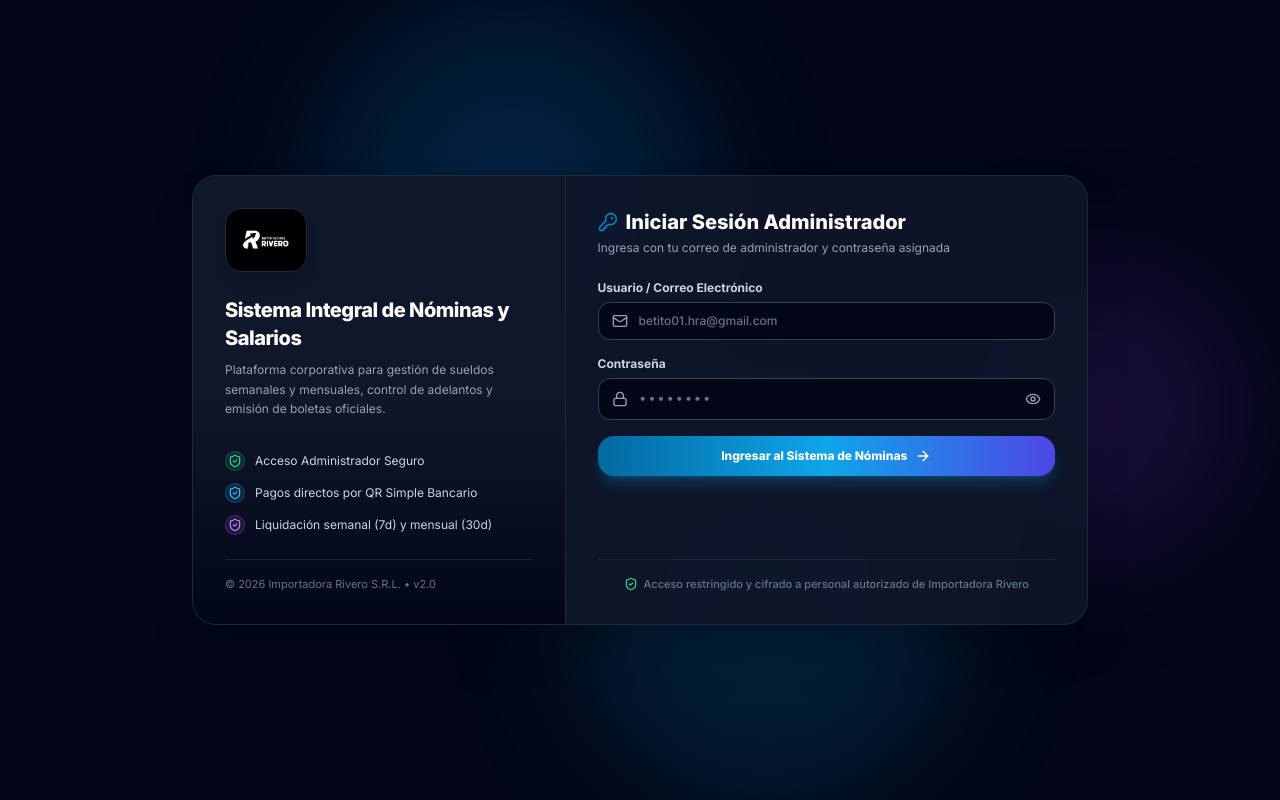
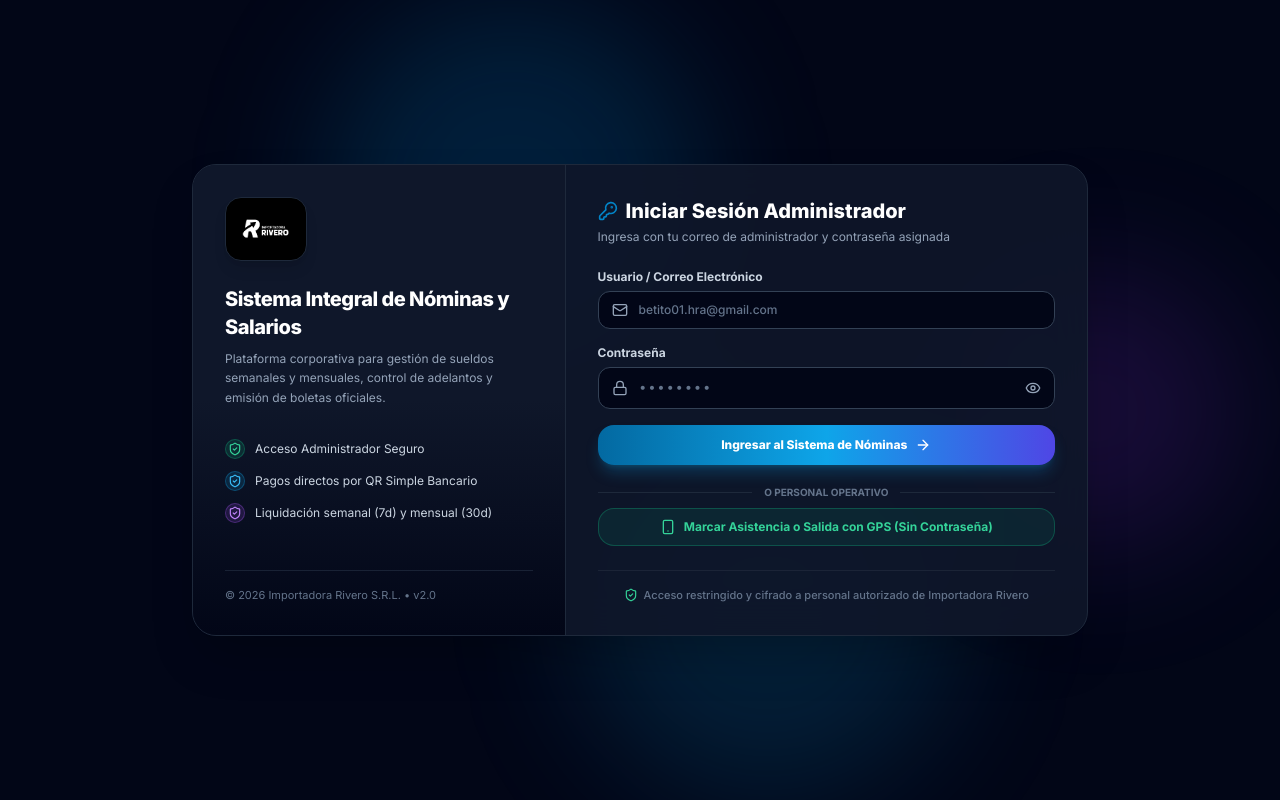
Before and after one commit to CodeByVar/Siscontrol, a React (Vite) app in the folder frontend/: page / in a window 1280 px wide. Built offline with nearby package versions, Linux system fonts and the light colour scheme; no server answers.

Commit message:
feat: acceso publico directo de asistencia para trabajadores y boton de compartir por whatsapp

```diff
--- a/frontend/src/App.tsx
+++ b/frontend/src/App.tsx
@@ -65,11 +65,25 @@
       }
     };
     window.addEventListener('keydown', handleKeyDown);
+
+    // Auto-abrir marcador si la URL tiene ?asistencia o #asistencia
+    if (window.location.search.includes('asistencia') || window.location.hash.includes('asistencia')) {
+      setIsWorkerAttendanceOpen(true);
+    }
+
     return () => window.removeEventListener('keydown', handleKeyDown);
   }, []);
 
   if (!isAuthenticated) {
-    return <LoginView />;
+    return (
+      <>
+        <LoginView onOpenAttendance={() => setIsWorkerAttendanceOpen(true)} />
+        <WorkerAttendanceModal
+          isOpen={isWorkerAttendanceOpen}
+          onClose={() => setIsWorkerAttendanceOpen(false)}
+        />
+      </>
+    );
   }
 
   const handleOpenAddPeriod = (freq: 'SEMANAL' | 'MENSUAL') => {
--- a/frontend/src/components/AttendanceAdminView.tsx
+++ b/frontend/src/components/AttendanceAdminView.tsx
@@ -14,6 +14,9 @@
   LogIn,
   LogOut,
   Navigation,
+  Copy,
+  MessageSquare,
+  Check,
 } from 'lucide-react';
 import { useApp } from '../context/AppContext';
 import { api } from '../lib/api';
@@ -49,6 +52,29 @@
   const [isLoading, setIsLoading] = useState(false);
   const [filterType, setFilterType] = useState<string>('ALL');
   const [searchQuery, setSearchQuery] = useState('');
+  const [copiedLink, setCopiedLink] = useState(false);
+
+  const getAttendanceLink = () => {
+    return `${window.location.origin}/?asistencia=true`;
+  };
+
+  const handleCopyLink = () => {
+    const link = getAttendanceLink();
+    navigator.clipboard.writeText(link);
+    setCopiedLink(true);
+    setTimeout(() => setCopiedLink(false), 3000);
+  };
+
+  const handleShareWhatsApp = () => {
+    const link = getAttendanceLink();
+    const text = encodeURIComponent(
+      `👋 Estimado equipo de Importadora Rivero:\n\n` +
+      `Por favor marquen su asistencia diaria (entrada y salida) ingresando a este enlace oficial:\n` +
+      `👉 ${link}\n\n` +
+      `Solo ingresen su número de Carnet de Identidad (C.I.) y autoricen el GPS de su celular. ¡Gracias!`
+    );
+    window.open(`https://wa.me/?text=${text}`, '_blank');
+  };
 
   const loadData = async () => {
     setIsLoading(true);
@@ -126,6 +152,26 @@
             className="p-2.5 rounded-2xl bg-white dark:bg-slate-900 border border-slate-200 dark:border-slate-800 text-slate-600 dark:text-slate-300 hover:text-brand-500 shadow-sm transition-all"
           >
             <RefreshCw className={`w-4 h-4 ${isLoading ? 'animate-spin text-brand-500' : ''}`} />
+          </button>
+
+          {/* Botón Copiar Link */}
+          <button
+            onClick={handleCopyLink}
+            title="Copiar enlace para enviar a los trabajadores"
+            className="px-3.5 py-2.5 rounded-2xl bg-white dark:bg-slate-900 border border-slate-200 dark:border-slate-800 text-slate-700 dark:text-slate-300 hover:text-brand-500 font-bold text-xs flex items-center gap-1.5 shadow-sm transition-all cursor-pointer hover:scale-105 active:scale-95"
+          >
+            {copiedLink ? <Check className="w-4 h-4 text-emerald-500" /> : <Copy className="w-4 h-4" />}
+            <span>{copiedLink ? '¡Enlace Copiado!' : 'Copiar Link Trabajadores'}</span>
+          </button>
+
+          {/* Botón Compartir por WhatsApp */}
+          <button
+            onClick={handleShareWhatsApp}
+            title="Compartir enlace de asistencia por WhatsApp al grupo o trabajadores"
+            className="px-3.5 py-2.5 rounded-2xl bg-emerald-600 hover:bg-emerald-500 text-white font-bold text-xs flex items-center gap-1.5 shadow-sm transition-all cursor-pointer hover:scale-105 active:scale-95"
+          >
+            <MessageSquare className="w-4 h-4" />
+            <span>Compartir por WhatsApp</span>
           </button>
 
           {/* Botón Abrir Marcador Móvil */}
--- a/frontend/src/components/LoginView.tsx
+++ b/frontend/src/components/LoginView.tsx
@@ -8,10 +8,15 @@
   Sparkles,
   ArrowRight,
   KeyRound,
+  Smartphone,
 } from 'lucide-react';
 import { useApp } from '../context/AppContext';
 
-export const LoginView: React.FC = () => {
+interface LoginViewProps {
+  onOpenAttendance?: () => void;
+}
+
+export const LoginView: React.FC<LoginViewProps> = ({ onOpenAttendance }) => {
   const { login } = useApp();
   const [email, setEmail] = useState('');
   const [password, setPassword] = useState('');
@@ -185,6 +190,28 @@
                 )}
               </button>
             </form>
+
+            {/* Botón de Acceso Rápido para Trabajadores */}
+            {onOpenAttendance && (
+              <div className="pt-3">
+                <div className="relative flex py-2 items-center">
+                  <div className="flex-grow border-t border-slate-800" />
+                  <span className="flex-shrink mx-3 text-[10px] uppercase font-bold text-slate-500">
+                    O personal operativo
+                  </span>
+                  <div className="flex-grow border-t border-slate-800" />
+                </div>
+
+                <button
+                  type="button"
+                  onClick={onOpenAttendance}
+                  className="w-full py-2.5 px-4 rounded-2xl bg-emerald-500/10 hover:bg-emerald-500/20 text-emerald-400 border border-emerald-500/30 text-xs font-bold flex items-center justify-center gap-2 transition-all cursor-pointer hover:scale-[1.01] active:scale-99"
+                >
+                  <Smartphone className="w-4 h-4 text-emerald-400" />
+                  <span>Marcar Asistencia o Salida con GPS (Sin Contraseña)</span>
+                </button>
+              </div>
+            )}
           </div>
 
           {/* Seguridad y Privacidad */}
```
